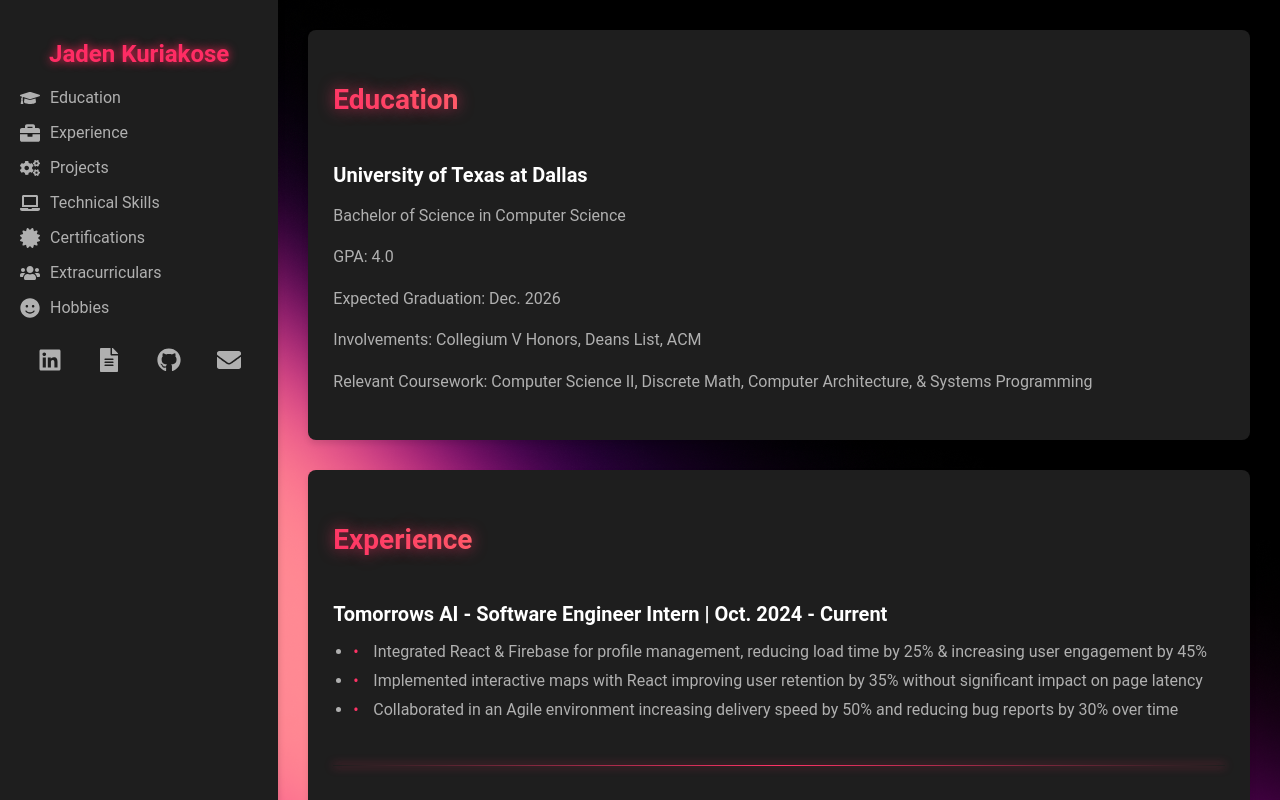
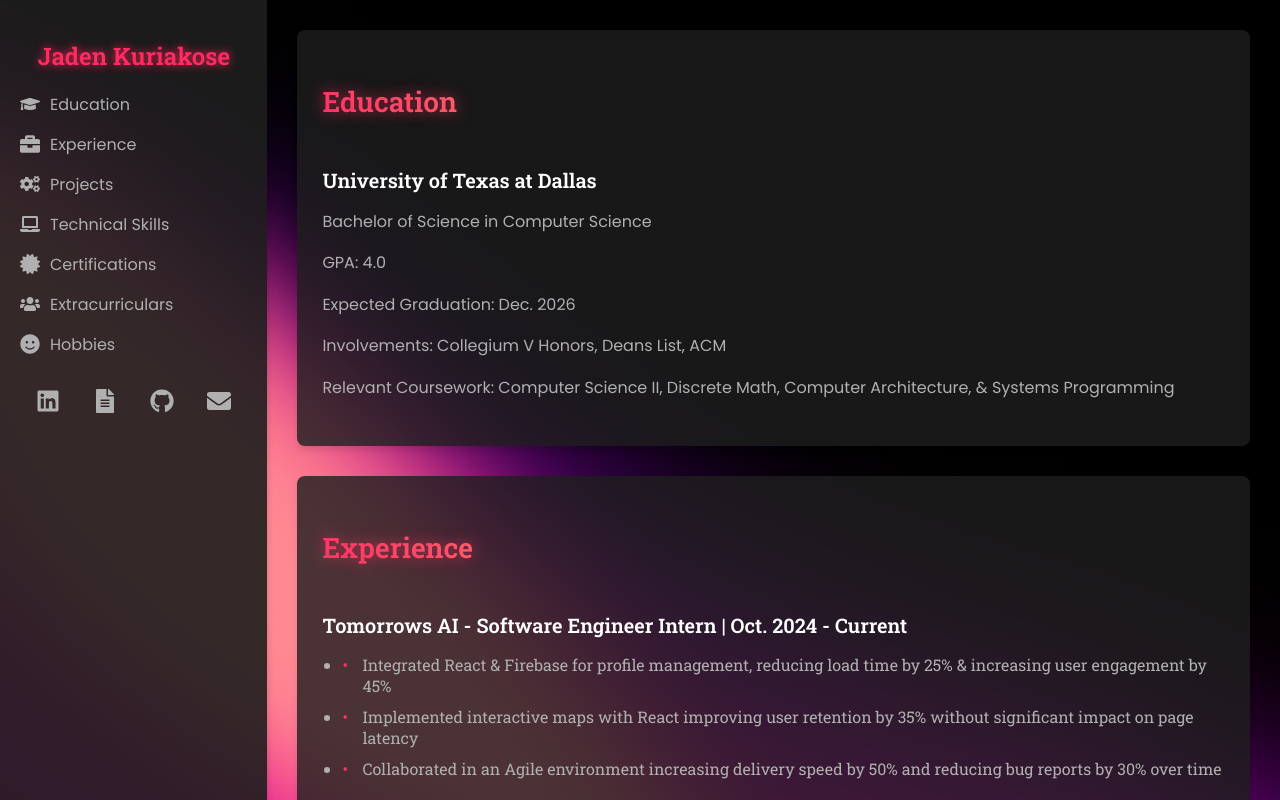
Before and after one commit to jadenkuriakose/portfolio, a React (Create React App) app in the folder app/: page / in a window 1280 px wide. Shown: the top 800 px of the page. Built offline with nearby package versions, Linux system fonts and the light colour scheme.

Commit message:
Improved style and fixed prior issues

```diff
--- a/app/src/App.css
+++ b/app/src/App.css
@@ -1,7 +1,12 @@
+@import url('https://fonts.googleapis.com/css2?family=Poppins:wght@300;400;600&family=Roboto+Slab:wght@300;400;600&display=swap');
+
 body {
   margin: 0;
-  font-family: 'Roboto', Arial, sans-serif;
+  font-family: 'Poppins', Arial, sans-serif;
   background-image: url("bck.png");
+  background-size: cover;
+  background-attachment: fixed;
+  background-position: center;
   color: #ffffff;
   min-height: 100vh;
 }
@@ -13,7 +18,7 @@
 
 .sidebar {
   width: 240px;
-  background-color: #1e1e1e;
+  background-color: rgba(30, 30, 30, 0.9);
   padding: 20px;
   overflow-y: auto;
   box-shadow: 2px 0 5px rgba(0, 0, 0, 0.1);
@@ -24,6 +29,7 @@
 }
 
 .sidebar-title {
+  font-family: 'Roboto Slab', serif;
   color: #ff2c64;
   font-size: 24px;
   margin-bottom: 20px;
@@ -83,7 +89,7 @@
 }
 
 .section {
-  background-color: #1e1e1e;
+  background-color: rgba(30, 30, 30, 0.8);
   border-radius: 8px;
   padding: 25px;
   margin-bottom: 30px;
@@ -96,6 +102,7 @@
 }
 
 .section-title {
+  font-family: 'Roboto Slab', serif;
   font-size: 28px;
   margin-bottom: 20px;
   background: linear-gradient(45deg, #FF3366, #FF6B6B);
@@ -111,6 +118,7 @@
 }
 
 .container h4 {
+  font-family: 'Roboto Slab', serif;
   color: #ffffff;
   margin-bottom: 10px;
   font-size: 20px;
@@ -151,6 +159,7 @@
 }
 
 .experience-content h4, .project-content h4 {
+  font-family: 'Roboto Slab', serif;
   color: #ffffff;
   margin-bottom: 15px;
   font-size: 20px;
@@ -159,6 +168,7 @@
 .highlight-list {
   color: #b0b0b0;
   padding-left: 20px;
+  font-family: 'Roboto Slab', serif;
 }
 
 .highlight-list li {
```
